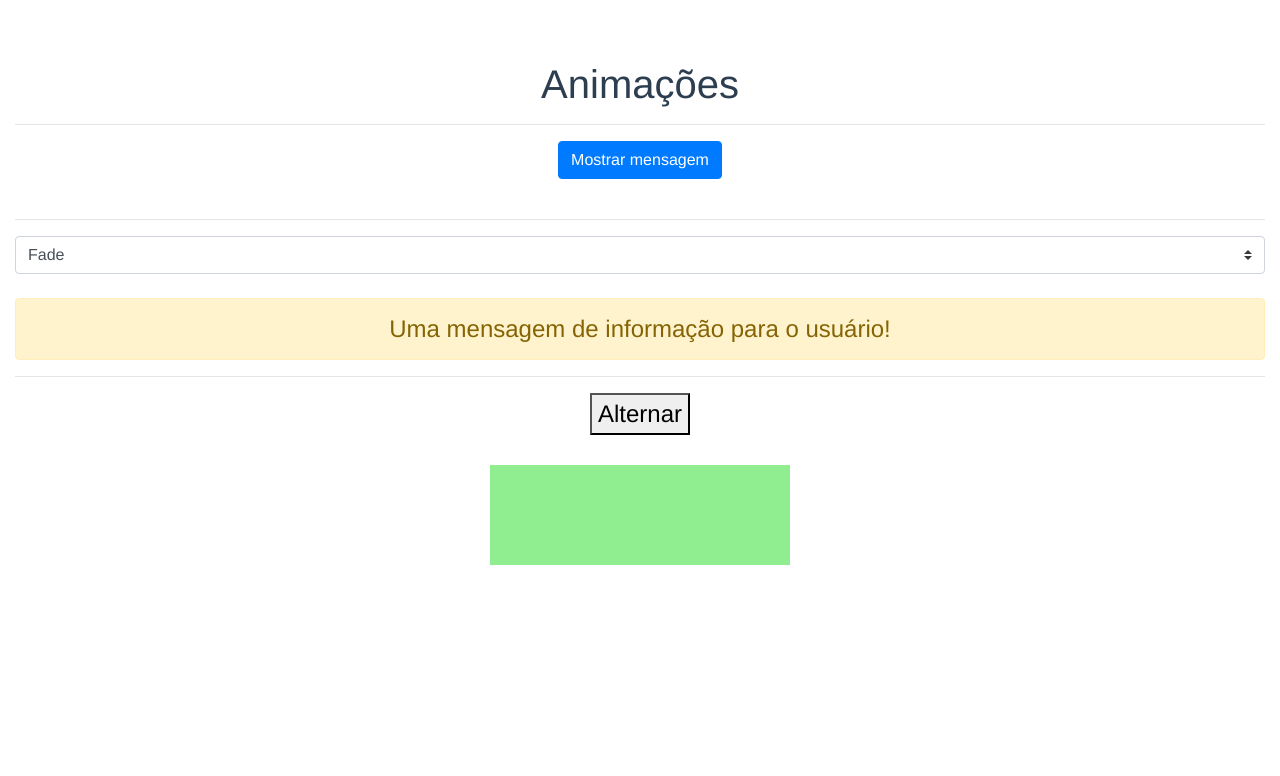
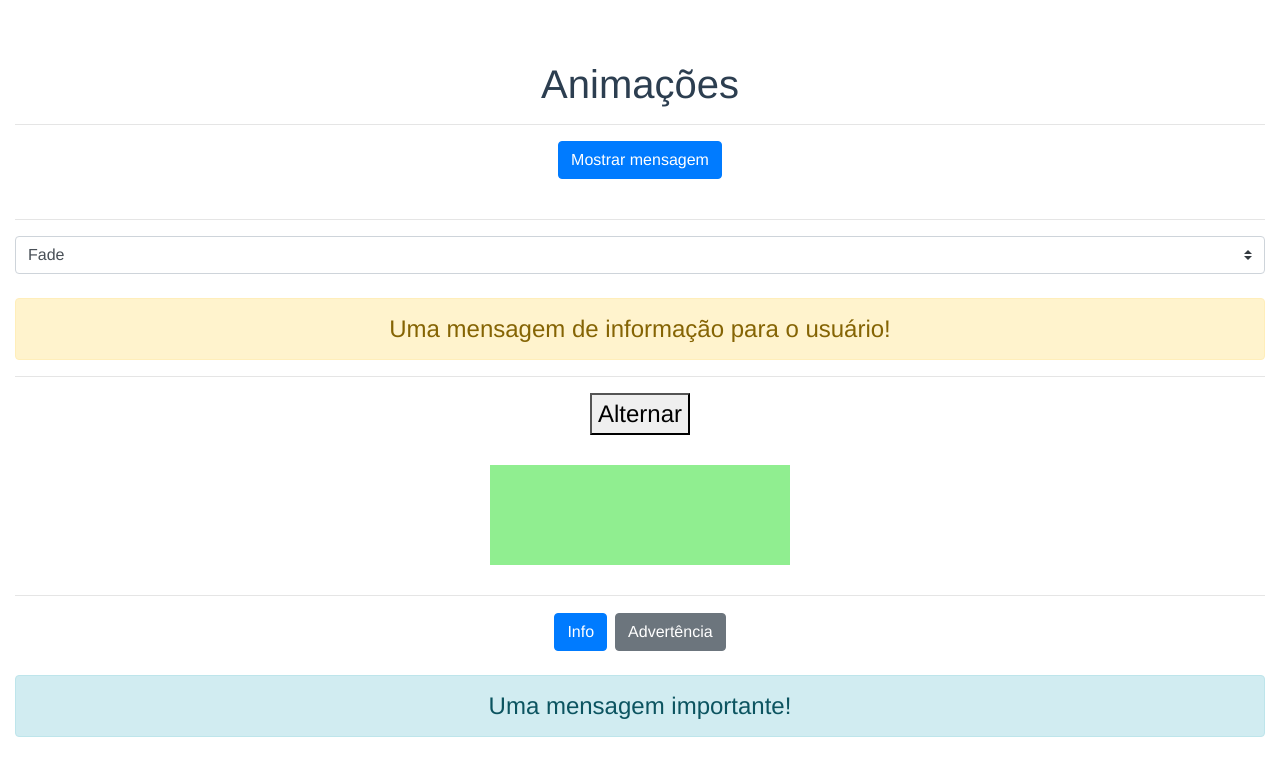
Before and after one commit to dimascapelari/animacoes-exercicios, a Vue app: page / in a window 1280 px wide. Shown: the top 776 px of the page. Built offline with nearby package versions, Linux system fonts and the light colour scheme.

Commit message:
225 - animando componentes dinamicos

```diff
--- /dev/null
+++ b/src/AlertaAdvertencia.vue
@@ -0,0 +1,10 @@
+<template>
+  <b-alert variant="warning" show> Uma mensagem importante! </b-alert>
+</template>
+
+<script>
+export default {};
+</script>
+
+<style>
+</style>
--- /dev/null
+++ b/src/AlertaInfo.vue
@@ -0,0 +1,10 @@
+<template>
+  <b-alert variant="info" show> Uma mensagem importante! </b-alert>
+</template>
+
+<script>
+export default {};
+</script>
+
+<style>
+</style>
--- a/src/App.vue
+++ b/src/App.vue
@@ -49,11 +49,36 @@
     >
       <div v-if="exibir2" class="caixa"></div>
     </transition>
+
+    <hr />
+    <div class="mb-4">
+      <b-button
+        variant="primary"
+        class="mr-2"
+        @click="componenteSelecionado = 'AlertaInfo'"
+        >Info</b-button
+      >
+      <b-button
+        variant="secondary"
+        @click="componenteSelecionado = 'AlertaAdvertencia'"
+        >Advertência</b-button
+      >
+    </div>
+    <transition name="fade" mode="out-in">
+      <component :is="componenteSelecionado"></component>
+    </transition>
   </div>
 </template>
 
 <script>
+import AlertaAdvertencia from "./AlertaAdvertencia.vue";
+import AlertaInfo from "./AlertaInfo.vue";
+
 export default {
+  components: {
+    AlertaAdvertencia,
+    AlertaInfo,
+  },
   data() {
     return {
       msg: "Uma mensagem de informação para o usuário!",
@@ -61,6 +86,7 @@
       exibir2: true,
       tipoAnimacao: "fade",
       larguraBase: 0,
+      componenteSelecionado: "AlertaInfo",
     };
   },
   methods: {
```
